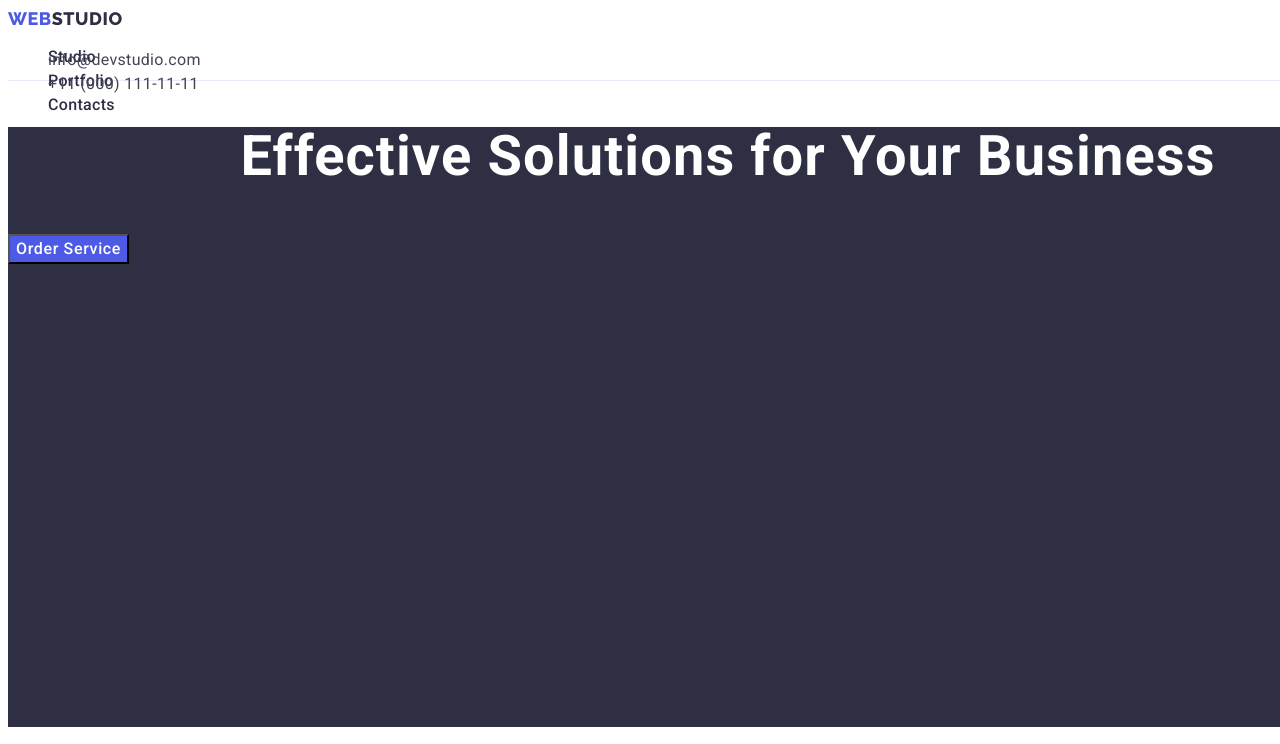
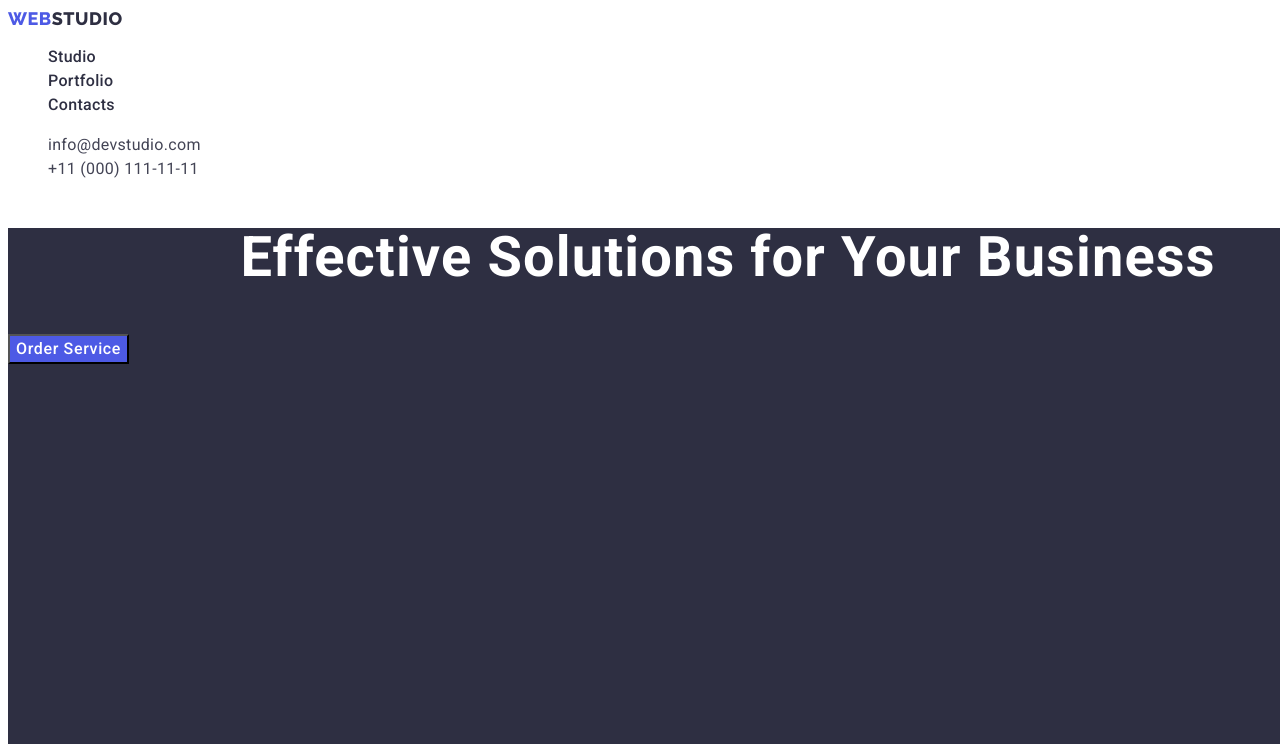
Before and after one commit to ArturKyianytsia/goit-markup-hw-02, a plain HTML site: page index.html in a window 1280 px wide. Shown: the top 744 px of the page. Drawn offline with Linux system fonts and the light colour scheme.

Commit message:
goit-markup-hw-02

```diff
--- a/css/styles.css
+++ b/css/styles.css
@@ -14,19 +14,11 @@ body {
 }
 
 .header {
-    width: 1440px;
-    height: 72px;
-    left: 0px;
-    top: 0px;
-    background: #FFFFFF;
-    border-bottom: 1px solid #E7E9FC;
+
 }
 
 .header-navigation {
-    width: 261px;
-    height: 24px;
-    left: 347px;
-    top: 24px;
+
 }
 .header-logo {
     font-family: "Raleway", sans-serif;
```
